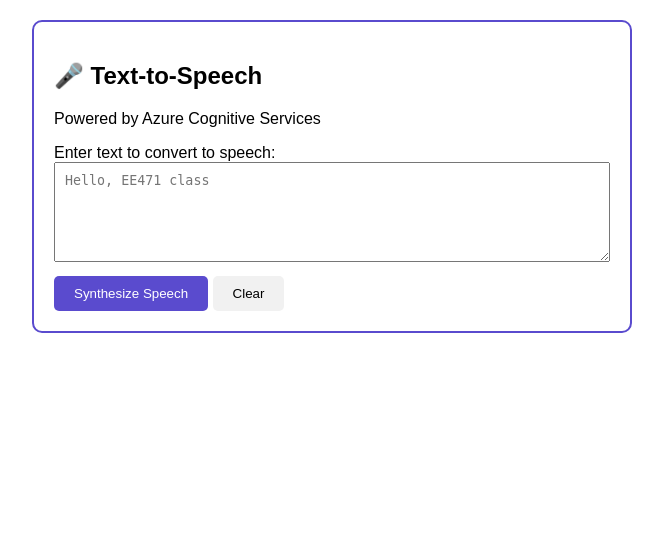
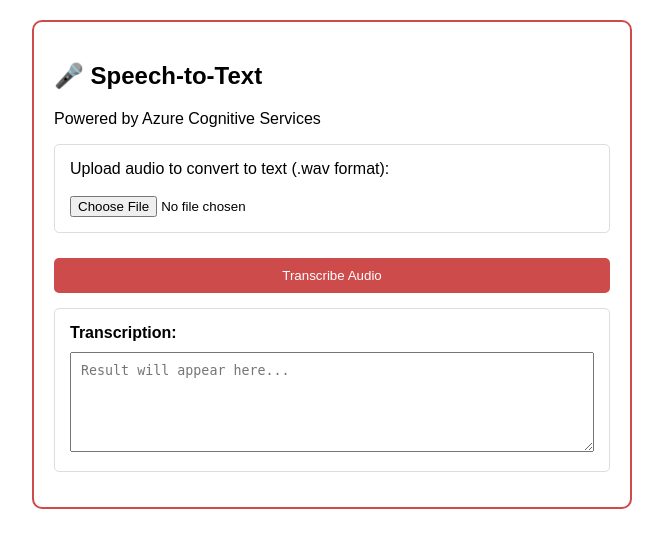
Before and after one commit to D1G1R/EE471, a Flask app: page / in a window 1280 px wide. Shown: the top 548 px of the page, without its empty margins (308-971 px from the left). Run offline with Flask 3, Linux system fonts and the light colour scheme.

Commit message:
Speech to Text (STT) added

```diff
--- a/Week_6/app.py
+++ b/Week_6/app.py
@@ -1,61 +1,61 @@
-
 import os
 from flask import Flask, render_template, request, jsonify
 import azure.cognitiveservices.speech as speechsdk
 from dotenv import load_dotenv
-import time
 
-# .env dosyasındaki değişkenleri yükle
 load_dotenv()
 
 app = Flask(__name__)
-
-# Static klasörünün var olduğundan emin ol
-os.makedirs('static', exist_ok=True)
+os.makedirs('uploads', exist_ok=True)
 
 @app.route('/')
 def index():
     return render_template('index.html')
 
-@app.route('/synthesize', methods=['POST'])
-def synthesize():
-    data = request.json
-    text = data.get('text')
+@app.route('/transcribe', methods=['POST'])
+def transcribe():
+    if 'audio' not in request.files:
+        return jsonify({'error': 'Lütfen bir ses dosyası yükleyin.'}), 400
 
-    if not text:
-        return jsonify({'error': 'Lütfen bir metin girin.'}), 400
+    audio_file = request.files['audio']
+    if audio_file.filename == '':
+        return jsonify({'error': 'Dosya seçilmedi.'}), 400
+
+    # Dosyayı geçici olarak kaydet
+    file_path = os.path.join('uploads', audio_file.filename)
+    audio_file.save(file_path)
 
     try:
-        # Eski dosyayı sil
-        filename = "static/output.wav"
-        if os.path.exists(filename):
-            os.remove(filename)
-
-        # Azure kimlik bilgilerini al
         speech_key = os.getenv('SPEECH_KEY')
         speech_region = os.getenv('SPEECH_REGION')
-
-        # Speech konfigürasyonunu ayarla
         speech_config = speechsdk.SpeechConfig(subscription=speech_key, region=speech_region)
 
-        # Sesi bir dosyaya kaydetmek için ayar (Arayüzde çalabilmek için)
+        # Sesi dosyadan okuma ayarı
+        audio_config = speechsdk.AudioConfig(filename=file_path)
+        speech_recognizer = speechsdk.SpeechRecognizer(speech_config=speech_config, audio_config=audio_config)
 
-        audio_config = speechsdk.audio.AudioOutputConfig(filename=filename)
+        # Sesi metne çevir (Senkron)
+        result = speech_recognizer.recognize_once_async().get()
 
-        # Synthesizer'ı oluştur
-        speech_synthesizer = speechsdk.SpeechSynthesizer(speech_config=speech_config, audio_config=audio_config)
-
-        # Metni sese çevir
-        result = speech_synthesizer.speak_text_async(text).get()
-
-        if result.reason == speechsdk.ResultReason.SynthesizingAudioCompleted:
-            return jsonify({'message': 'Audio successfully created!', 'audio_url': f'/{filename}?v={int(time.time())}'})
+        if result.reason == speechsdk.ResultReason.RecognizedSpeech:
+            return jsonify({'text': result.text, 'message': 'Ses başarıyla metne çevrildi!'})
+        elif result.reason == speechsdk.ResultReason.NoMatch:
+            return jsonify({'error': 'Ses anlaşılamadı. Lütfen net bir ses dosyası yükleyin.'}), 400
         elif result.reason == speechsdk.ResultReason.Canceled:
-            cancellation_details = result.cancellation_details
-            return jsonify({'error': f'Hata: {cancellation_details.reason}'}), 500
+            return jsonify({'error': 'İşlem iptal edildi veya Azure bağlantı hatası.'}), 500
 
     except Exception as e:
         return jsonify({'error': str(e)}), 500
+    finally:
+        # Azure araçlarının dosya üzerindeki kilidini kaldırması için onları bellekten siliyoruz
+        if 'speech_recognizer' in locals():
+            del speech_recognizer
+        if 'audio_config' in locals():
+            del audio_config
+
+        # İşlem bitince geçici dosyayı temizle
+        if os.path.exists(file_path):
+            os.remove(file_path)
 
 if __name__ == '__main__':
     app.run(debug=True)
--- a/Week_6/templates/index.html
+++ b/Week_6/templates/index.html
@@ -3,76 +3,65 @@
 <head>
     <meta charset="UTF-8">
     <meta name="viewport" content="width=device-width, initial-scale=1.0">
-    <title>Text-to-Speech</title>
+    <title>Speech-to-Text</title>
     <style>
         body { font-family: Arial, sans-serif; padding: 20px; max-width: 600px; margin: auto; }
-        .container { border: 2px solid #5a4bce; border-radius: 10px; padding: 20px; }
-        textarea { width: 100%; height: 100px; margin-bottom: 10px; padding: 10px; box-sizing: border-box;}
-        button { padding: 10px 20px; cursor: pointer; border: none; border-radius: 5px; }
-        .btn-synth { background-color: #5a4bce; color: white; }
-        .btn-clear { background-color: #f1f1f1; color: black; }
+        .container { border: 2px solid #ce4b4b; border-radius: 10px; padding: 20px; }
+        .box { border: 1px solid #ddd; padding: 15px; border-radius: 5px; margin-bottom: 15px; }
+        button { padding: 10px 20px; cursor: pointer; border: none; border-radius: 5px; margin-top: 10px; }
+        .btn-transcribe { background-color: #ce4b4b; color: white; width: 100%;}
         .status { margin-top: 10px; padding: 10px; display: none; border-radius: 5px;}
         .success { background-color: #e8f5e9; color: #2e7d32; }
         .error { background-color: #ffebee; color: #c62828; }
-        .audio-container { margin-top: 20px; border: 1px solid #ddd; padding: 15px; border-radius: 5px; display: none;}
-        audio { width: 100%; margin-top: 10px;}
+        textarea { width: 100%; height: 100px; padding: 10px; box-sizing: border-box; margin-top: 10px;}
     </style>
 </head>
 <body>
 
 <div class="container">
-    <h2>🎤 Text-to-Speech</h2>
+    <h2>🎤 Speech-to-Text</h2>
     <p>Powered by Azure Cognitive Services</p>
 
-    <label for="textInput">Enter text to convert to speech:</label>
-    <textarea id="textInput" placeholder="Hello, EE471 class"></textarea>
+    <div class="box">
+        <label for="audioFile">Upload audio to convert to text (.wav format):</label><br><br>
+        <input type="file" id="audioFile" accept="audio/wav">
+    </div>
 
-    <div>
-        <button class="btn-synth" onclick="synthesizeSpeech()">Synthesize Speech</button>
-        <button class="btn-clear" onclick="clearText()">Clear</button>
-    </div>
+    <button class="btn-transcribe" onclick="transcribeAudio()">Transcribe Audio</button>
 
     <div id="statusMessage" class="status"></div>
 
-    <div id="audioSection" class="audio-container">
-        <strong>Generated Audio:</strong>
-        <audio id="audioPlayer" controls></audio>
-        <br><br>
-        <a id="downloadLink" href="#" download="generated_audio.wav" style="display: block; text-align: center; background: #2196F3; color: white; padding: 10px; text-decoration: none; border-radius: 5px;">Download Audio</a>
+    <div class="box" style="margin-top: 15px;">
+        <strong>Transcription:</strong>
+        <textarea id="transcriptionResult" readonly placeholder="Result will appear here..."></textarea>
     </div>
 </div>
 
 <script>
-    function clearText() {
-        document.getElementById('textInput').value = '';
-        document.getElementById('statusMessage').style.display = 'none';
-        document.getElementById('audioSection').style.display = 'none';
-    }
+    async function transcribeAudio() {
+        const fileInput = document.getElementById('audioFile');
+        const statusDiv = document.getElementById('statusMessage');
+        const resultBox = document.getElementById('transcriptionResult');
 
-    async function synthesizeSpeech() {
-        const text = document.getElementById('textInput').value;
-        const statusDiv = document.getElementById('statusMessage');
-        const audioSection = document.getElementById('audioSection');
-        const audioPlayer = document.getElementById('audioPlayer');
-        const downloadLink = document.getElementById('downloadLink');
-
-        if (!text) {
-            statusDiv.textContent = 'Please enter some text.';
+        if (fileInput.files.length === 0) {
+            statusDiv.textContent = 'Please choose an audio file first.';
             statusDiv.className = 'status error';
             statusDiv.style.display = 'block';
             return;
         }
 
-        statusDiv.textContent = 'Synthesizing... Please wait.';
+        statusDiv.textContent = 'Transcribing... Please wait.';
         statusDiv.className = 'status';
         statusDiv.style.display = 'block';
-        audioSection.style.display = 'none';
+        resultBox.value = '';
+
+        const formData = new FormData();
+        formData.append('audio', fileInput.files[0]);
 
         try {
-            const response = await fetch('/synthesize', {
+            const response = await fetch('/transcribe', {
                 method: 'POST',
-                headers: { 'Content-Type': 'application/json' },
-                body: JSON.stringify({ text: text })
+                body: formData
             });
 
             const data = await response.json();
@@ -80,10 +69,7 @@
             if (response.ok) {
                 statusDiv.textContent = data.message;
                 statusDiv.className = 'status success';
-
-                audioPlayer.src = data.audio_url;
-                downloadLink.href = data.audio_url;
-                audioSection.style.display = 'block';
+                resultBox.value = data.text;
             } else {
                 statusDiv.textContent = data.error;
                 statusDiv.className = 'status error';
```
